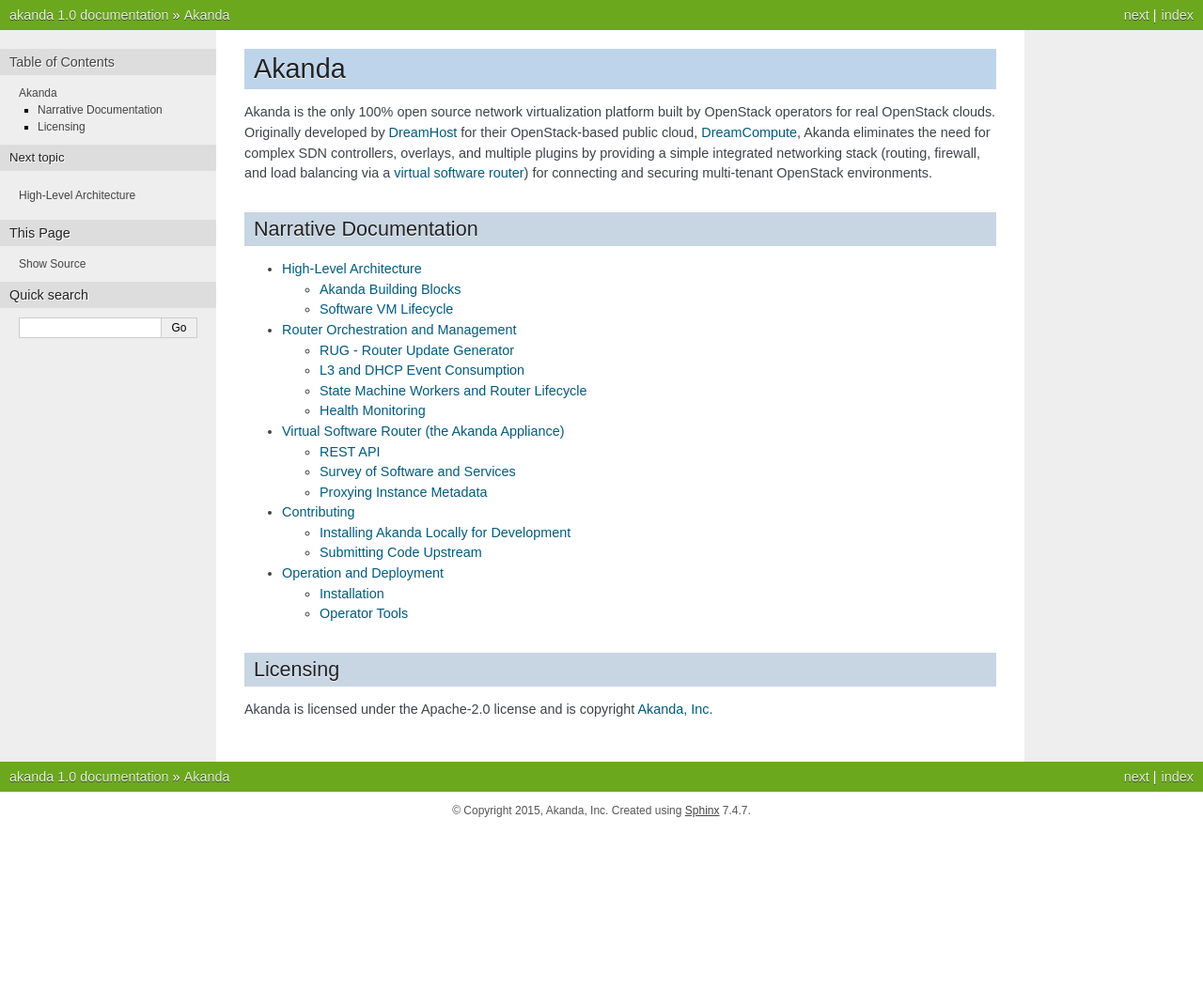
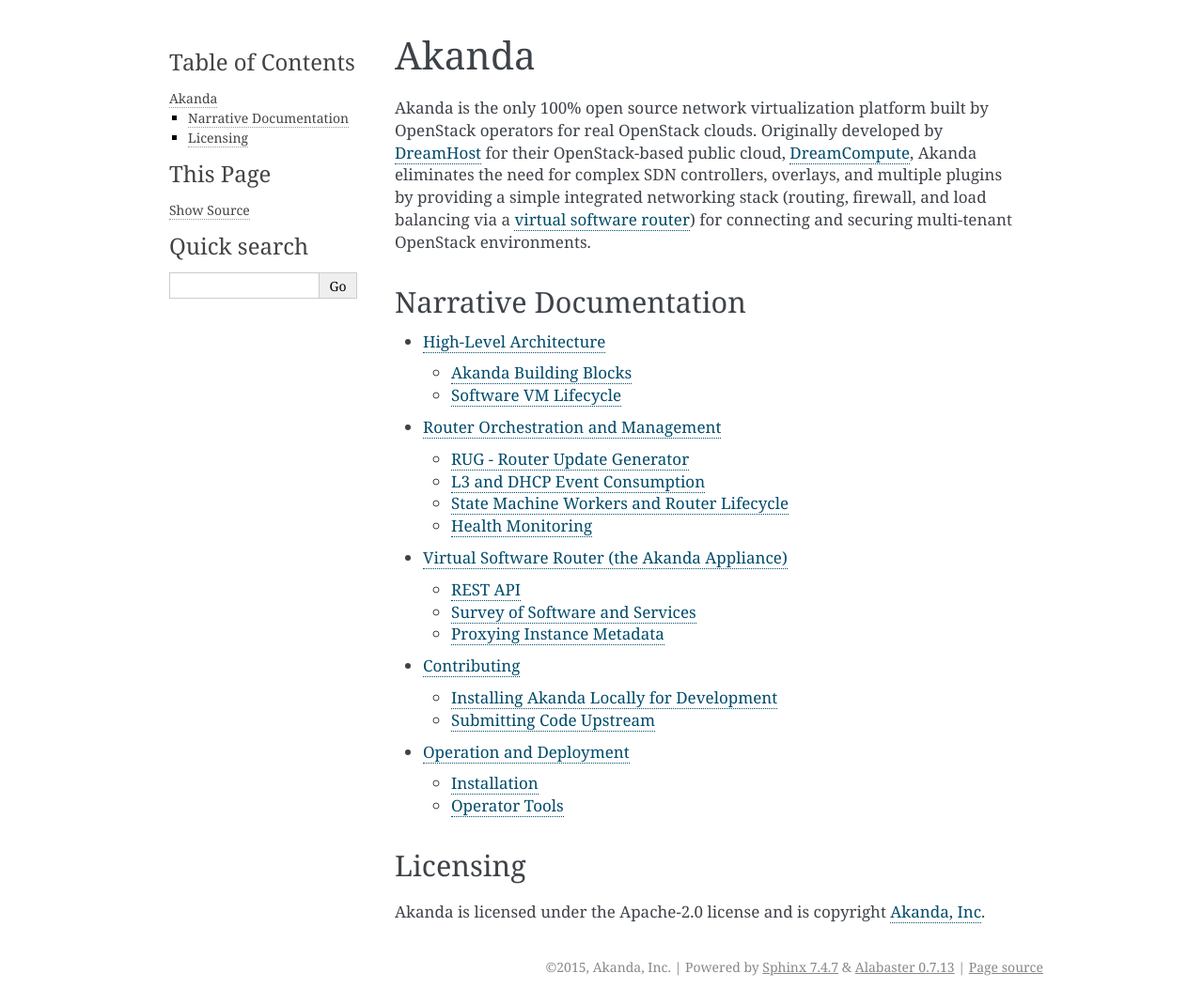
Before and after one commit to akanda/akanda, a Sphinx documentation site: the page built from docs/source/index.rst, in a window 1280 px wide. Shown: the whole page at 94% size. Built offline with Sphinx 7.4.7, drawn with Linux system fonts in a browser that asks for light colours; before the commit the page ends 900 px from its top, so only the background shows below that.

Commit message:
Don't specify a theme (so RTD will use its default).

```diff
--- a/docs/source/conf.py
+++ b/docs/source/conf.py
@@ -111,7 +111,6 @@
 
 # The theme to use for HTML and HTML Help pages.  See the documentation for
 # a list of builtin themes.
-html_theme = 'nature'
 
 # Theme options are theme-specific and customize the look and feel of a theme
 # further.  For a list of options available for each theme, see the
```
